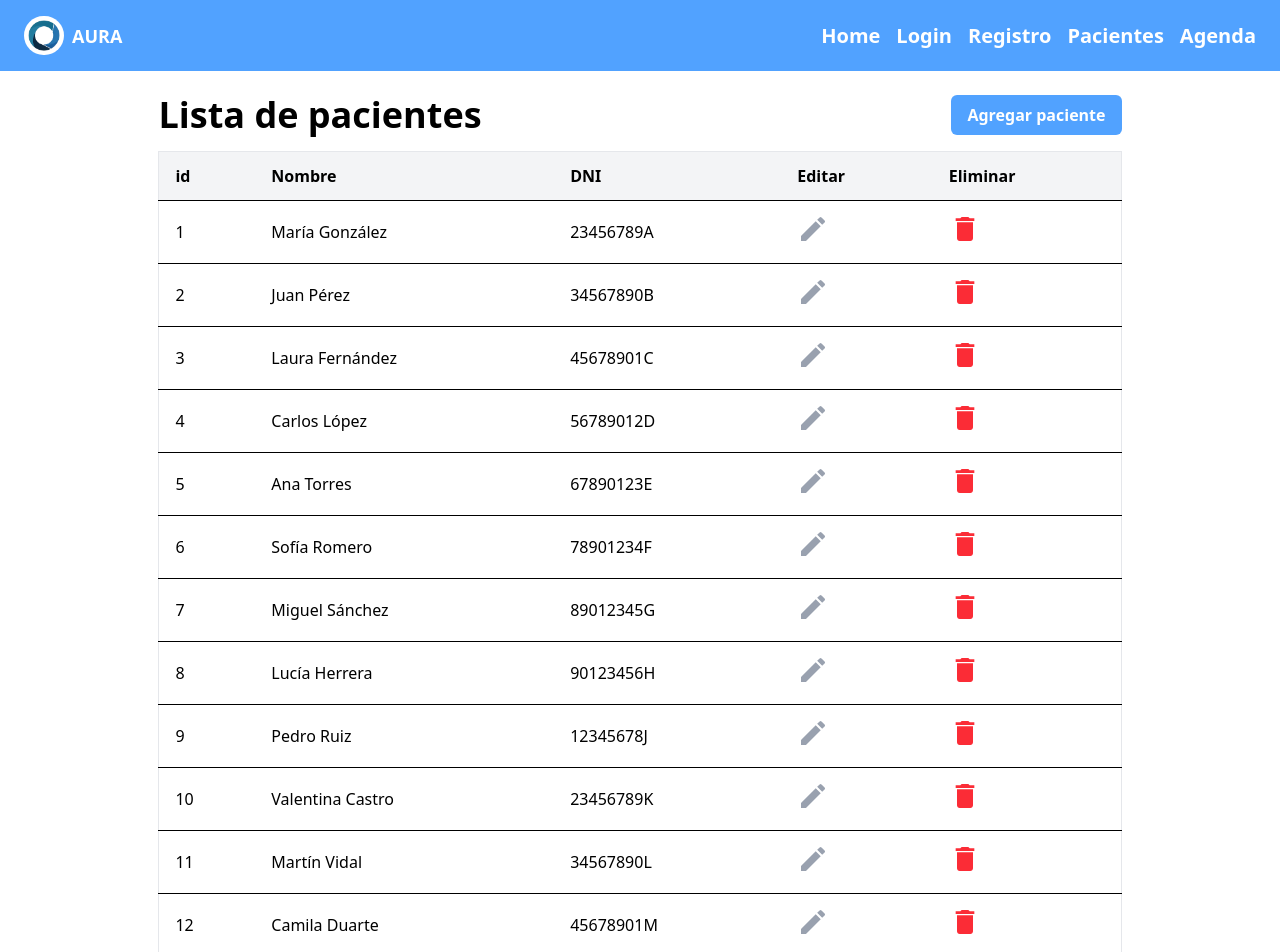
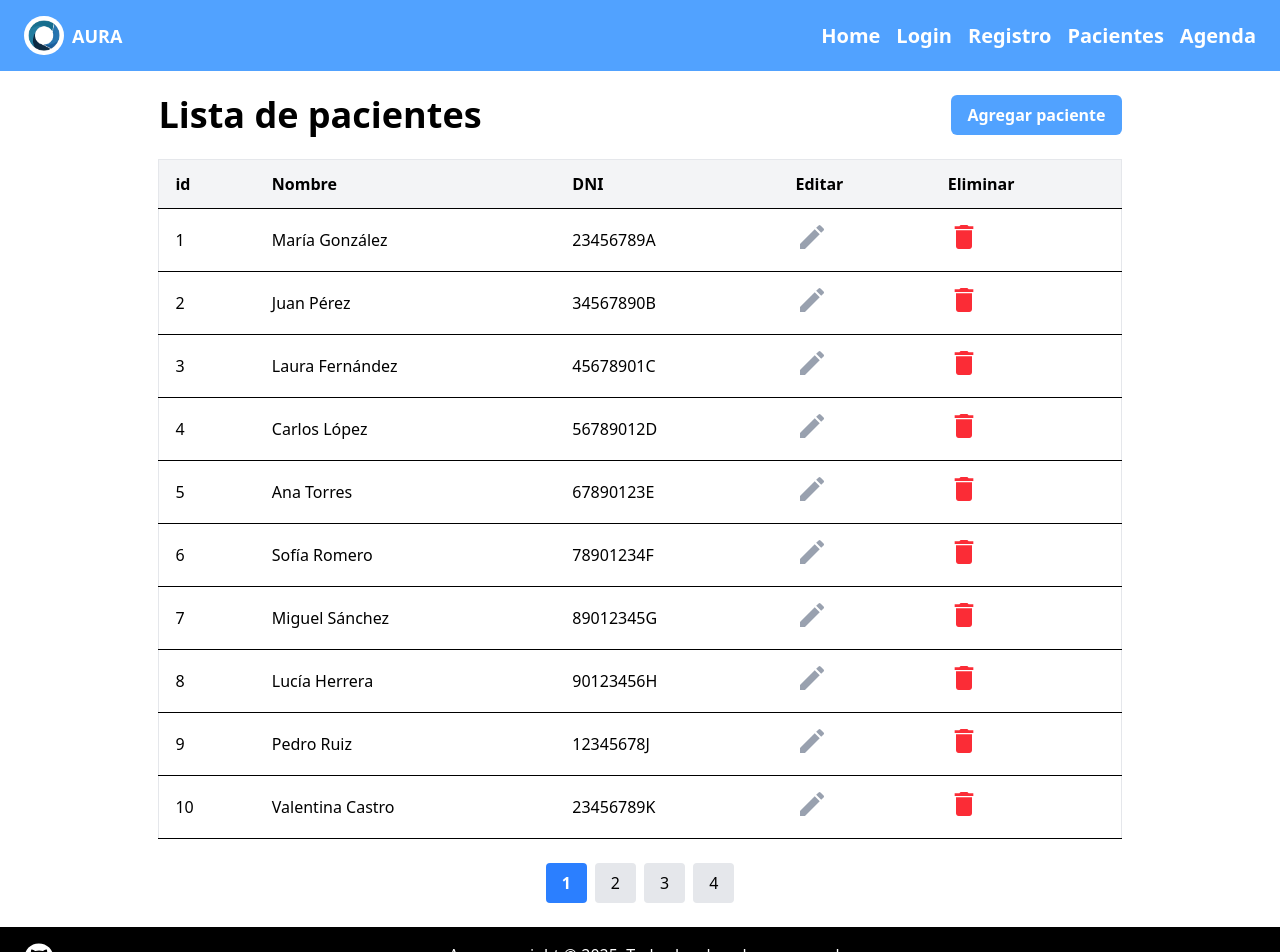
Before and after one commit to AuraFTG/frontend, a React (Vite) app in the folder aura/: page /frontend/patients in a window 1280 px wide. Shown: the top 952 px of the page. Built offline with nearby package versions, Linux system fonts and the light colour scheme.

Commit message:
feat: json de pacientes extendido, botones de paginación de resultados agregados a lista de pacientes

```diff
--- a/aura/public/patients.json
+++ b/aura/public/patients.json
@@ -18,5 +18,25 @@
   { "id": 17, "name": "Tomás Molina", "dni": "90123456S" },
   { "id": 18, "name": "Isabella León", "dni": "12345678T" },
   { "id": 19, "name": "Sebastián Ortiz", "dni": "23456789U" },
-    { "id": 20, "name": "Emma Salas", "dni": "34567890V" }
+  { "id": 20, "name": "Emma Salas", "dni": "34567890V" },
+  { "id": 21, "name": "Alejandro Mendoza", "dni": "45678901W" },
+  { "id": 22, "name": "Adriana Guzmán", "dni": "56789012X" },
+  { "id": 23, "name": "Fernando Cordero", "dni": "67890123Y" },
+  { "id": 24, "name": "Gabriela Ponce", "dni": "78901234Z" },
+  { "id": 25, "name": "Ricardo Mora", "dni": "89012345A" },
+  { "id": 26, "name": "Paula Bustamante", "dni": "90123456B" },
+  { "id": 27, "name": "Hugo Rojas", "dni": "12345678C" },
+  { "id": 28, "name": "Claudia Silva", "dni": "23456789D" },
+  { "id": 29, "name": "Oscar Espinoza", "dni": "34567890E" },
+  { "id": 30, "name": "Natalia Carrasco", "dni": "45678901F" },
+  { "id": 31, "name": "Gustavo Fuentes", "dni": "56789012G" },
+  { "id": 32, "name": "Marcela Valdivia", "dni": "67890123H" },
+  { "id": 33, "name": "Raúl Tapia", "dni": "78901234I" },
+  { "id": 34, "name": "Verónica Zúñiga", "dni": "89012345J" },
+  { "id": 35, "name": "Felipe Andrade", "dni": "90123456K" },
+  { "id": 36, "name": "Constanza Miranda", "dni": "12345678L" },
+  { "id": 37, "name": "Arturo Peña", "dni": "23456789M" },
+  { "id": 38, "name": "Ximena Cáceres", "dni": "34567890N" },
+  { "id": 39, "name": "Roberto Figueroa", "dni": "45678901O" },
+  { "id": 40, "name": "Beatriz Sepúlveda", "dni": "56789012P" }
 ]
--- a/aura/src/pages/dashboard/PatientList.tsx
+++ b/aura/src/pages/dashboard/PatientList.tsx
@@ -7,10 +7,23 @@ import AddPatientModal from "../../components/ui/AddPatientModal";
 const PatientList = () => {
   const [response, setResponse] = useState<patient[]>(patientsData);
   const [editingPatient, setEditingPatient] = useState<patient | null>(null);
+  const [isModalOpen, setIsModalOpen] = useState(false);
+  const [currentPage, setCurrentPage] = useState(1);
+  const itemsPerPage = 10;
+
+  const startIndex = (currentPage - 1) * itemsPerPage;
+  const endIndex = startIndex + itemsPerPage;
+  const currentItems = response.slice(startIndex, endIndex);
+
+  const totalPages = Math.ceil(response.length / itemsPerPage);
+
+  const handlePageChange = (page: number) => {
+    setCurrentPage(page);
+  };
+
   const handleDelete = (id: number) => {
     setResponse((prev) => prev.filter((patient) => patient.id !== id));
   };
-  const [isModalOpen, setIsModalOpen] = useState(false);
 
   // Encuentra el último ID utilizado (por defecto 20 si no hay pacientes)
   const getLastPatientId = () => {
@@ -98,7 +111,7 @@ const PatientList = () => {
         <article>
           {/* {response && JSON.stringify(response)} */}
           {response != null && (
-            <div className="overflow-x-auto">
+            <div className="overflow-x-auto my-6">
               <table className="min-w-full bg-white border border-gray-200 rounded-lg">
                 <thead className="bg-gray-100">
                   <tr>
@@ -110,7 +123,7 @@ const PatientList = () => {
                   </tr>
                 </thead>
                 <tbody>
-                  {response.map((patient) => (
+                  {currentItems.map((patient) => (
                     <tr key={patient.id} className="hover:bg-gray-50">
                       <td className="py-3 px-4 border-b">
                         <p> {patient.id}</p>
@@ -152,6 +165,23 @@ const PatientList = () => {
             </div>
           )}
         </article>
+
+        {/* Botones de paginación */}
+        <div className="flex justify-center mt-4">
+          {Array.from({ length: totalPages }, (_, index) => (
+            <button
+              key={index + 1}
+              className={`px-4 py-2 mx-1 rounded cursor-pointer ${
+                currentPage === index + 1
+                  ? "bg-blue-500 text-white font-bold"
+                  : "bg-gray-200"
+              }`}
+              onClick={() => handlePageChange(index + 1)}
+            >
+              {index + 1}
+            </button>
+          ))}
+        </div>
       </article>
     </section>
   );
```
Lines whose indentation alone changed are shown as unchanged.
